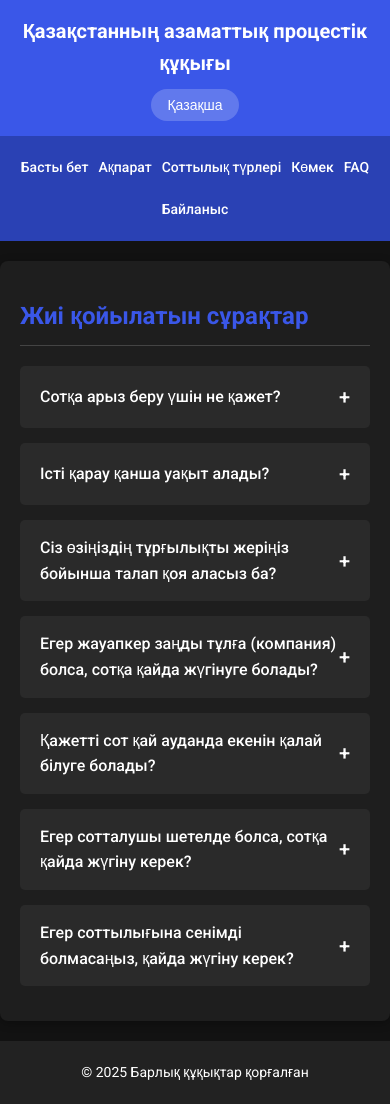
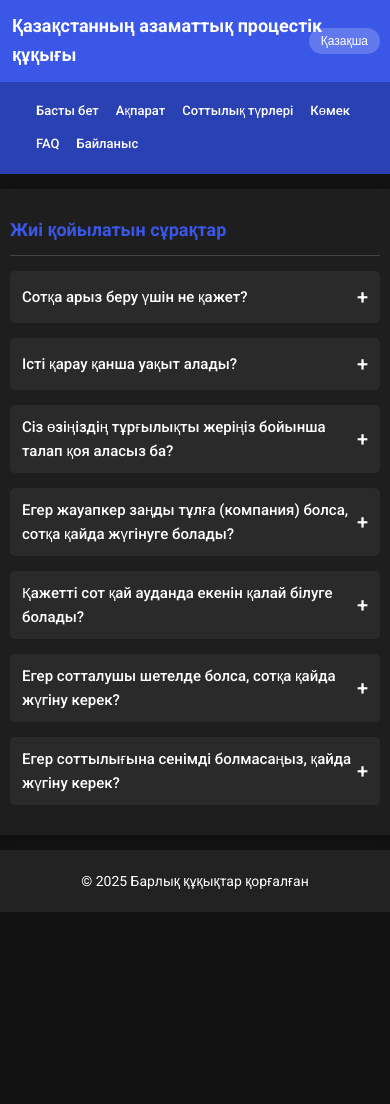
Before and after one commit to MEALI09/TeamGeo.github.io, a plain HTML site: page faq.html in a window 390 px wide. After the commit the page ends 912 px from the top, so only its background shows below. Drawn offline with Linux system fonts and the light colour scheme.

Commit message:
faq.html

```diff
--- a/faq.html
+++ b/faq.html
@@ -2,17 +2,33 @@
 <html lang="kk">
 <head>
     <meta charset="UTF-8">
+    <meta name="viewport" content="width=device-width, initial-scale=1.0">
     <title>FAQ</title>
     <link rel="stylesheet" href="style.css">
     <style>
         @import url('https://fonts.googleapis.com/css2?family=Roboto:wght@300;400;500;700&display=swap');
 
+        :root {
+            --primary-color: #3a57e8;
+            --primary-dark: #2a41b4;
+            --background: #121212;
+            --surface: #1e1e1e;
+            --surface-dark: #2a2a2a;
+            --text-primary: #fff;
+            --text-secondary: #ccc;
+            --border-color: #444;
+        }
+
+        * {
+            box-sizing: border-box;
+        }
+
         body {
             font-family: 'Roboto', sans-serif;
             margin: 0;
             padding: 0;
-            background-color: #121212;
-            color: #fff;
+            background-color: var(--background);
+            color: var(--text-primary);
             line-height: 1.6;
             display: flex;
             flex-direction: column;
@@ -20,9 +36,9 @@
         }
 
         .header {
-            background-color: #3a57e8;
+            background-color: var(--primary-color);
             color: white;
-            padding: 25px 0;
+            padding: 25px 20px;
             text-align: center;
             font-size: 24px;
             font-weight: bold;
@@ -30,7 +46,7 @@
         }
 
         nav {
-            background-color: #2a41b4;
+            background-color: var(--primary-dark);
             padding: 15px 0;
         }
 
@@ -46,7 +62,7 @@
             display: flex;
             flex-wrap: wrap;
             justify-content: center;
-            gap: 20px;
+            gap: 15px;
         }
 
         nav a {
@@ -56,6 +72,7 @@
             font-size: 16px;
             transition: opacity 0.3s;
             padding: 5px 0;
+            white-space: nowrap;
         }
 
         nav a:hover {
@@ -65,7 +82,8 @@
 
         .container {
             max-width: 1200px;
-            background-color: #1e1e1e;
+            width: 100%;
+            background-color: var(--surface);
             padding: 30px;
             margin: 30px auto;
             border-radius: 8px;
@@ -74,11 +92,11 @@
         }
 
         h1 {
-            color: #3a57e8;
+            color: var(--primary-color);
             font-size: 24px;
             margin-bottom: 20px;
             padding-bottom: 10px;
-            border-bottom: 1px solid #444;
+            border-bottom: 1px solid var(--border-color);
         }
 
         .footer {
@@ -114,7 +132,8 @@
             margin-bottom: 15px;
             border-radius: 5px;
             overflow: hidden;
-            background-color: #2a2a2a;
+            background-color: var(--surface-dark);
+            transition: all 0.3s ease;
         }
 
         .accordion-header {
@@ -125,6 +144,7 @@
             justify-content: space-between;
             align-items: center;
             transition: background-color 0.3s;
+            user-select: none;
         }
 
         .accordion-header:hover {
@@ -145,39 +165,96 @@
             max-height: 0;
             overflow: hidden;
             transition: max-height 0.3s ease-out;
-            padding: 0 20px;
             background-color: #252525;
         }
 
         .accordion-content-inner {
-            padding: 15px 0;
+            padding: 15px 20px;
+            color: var(--text-secondary);
         }
 
+        /* Мобильные стили */
         @media (max-width: 768px) {
             .header {
-                padding: 15px 0;
+                padding: 15px 50px 15px 15px;
                 font-size: 20px;
+                text-align: left;
             }
 
             .language-switcher {
-                position: static;
-                transform: none;
-                display: block;
-                margin: 10px auto 0;
-                width: fit-content;
+                position: absolute;
+                right: 10px;
+                top: 50%;
+                transform: translateY(-50%);
+                padding: 6px 12px;
+                font-size: 12px;
             }
 
             .nav-links {
-                gap: 10px;
+                gap: 8px;
+                justify-content: flex-start;
+                padding: 0 10px;
+                overflow-x: auto;
+                -webkit-overflow-scrolling: touch;
+                scrollbar-width: none;
+            }
+
+            .nav-links::-webkit-scrollbar {
+                display: none;
             }
 
             nav a {
                 font-size: 14px;
+                padding: 5px 8px;
             }
 
             .container {
-                padding: 20px;
-                margin: 20px auto;
+                padding: 20px 15px;
+                margin: 15px auto;
+                border-radius: 0;
+            }
+
+            h1 {
+                font-size: 20px;
+                margin-bottom: 15px;
+            }
+
+            .accordion-header {
+                padding: 12px 15px;
+                font-size: 15px;
+            }
+
+            .accordion-content-inner {
+                padding: 12px 15px;
+                font-size: 14px;
+            }
+        }
+
+        @media (max-width: 480px) {
+            .header {
+                font-size: 18px;
+                padding: 12px 45px 12px 12px;
+            }
+
+            .nav-links {
+                gap: 5px;
+            }
+
+            nav a {
+                font-size: 13px;
+                padding: 4px 6px;
+            }
+
+            .container {
+                padding: 15px 10px;
+            }
+
+            h1 {
+                font-size: 18px;
+            }
+
+            .accordion-header {
+                padding: 10px 12px;
             }
         }
     </style>
@@ -375,6 +452,16 @@
                 }
             });
         });
+
+        // Для мобильных устройств - закрытие по клику вне аккордеона
+        document.addEventListener('click', function(e) {
+            if (!e.target.closest('.accordion') && window.innerWidth <= 768) {
+                document.querySelectorAll('.accordion-content').forEach(content => {
+                    content.style.maxHeight = null;
+                    content.previousElementSibling.classList.remove('active');
+                });
+            }
+        });
     });
 </script>
 </body>
```
